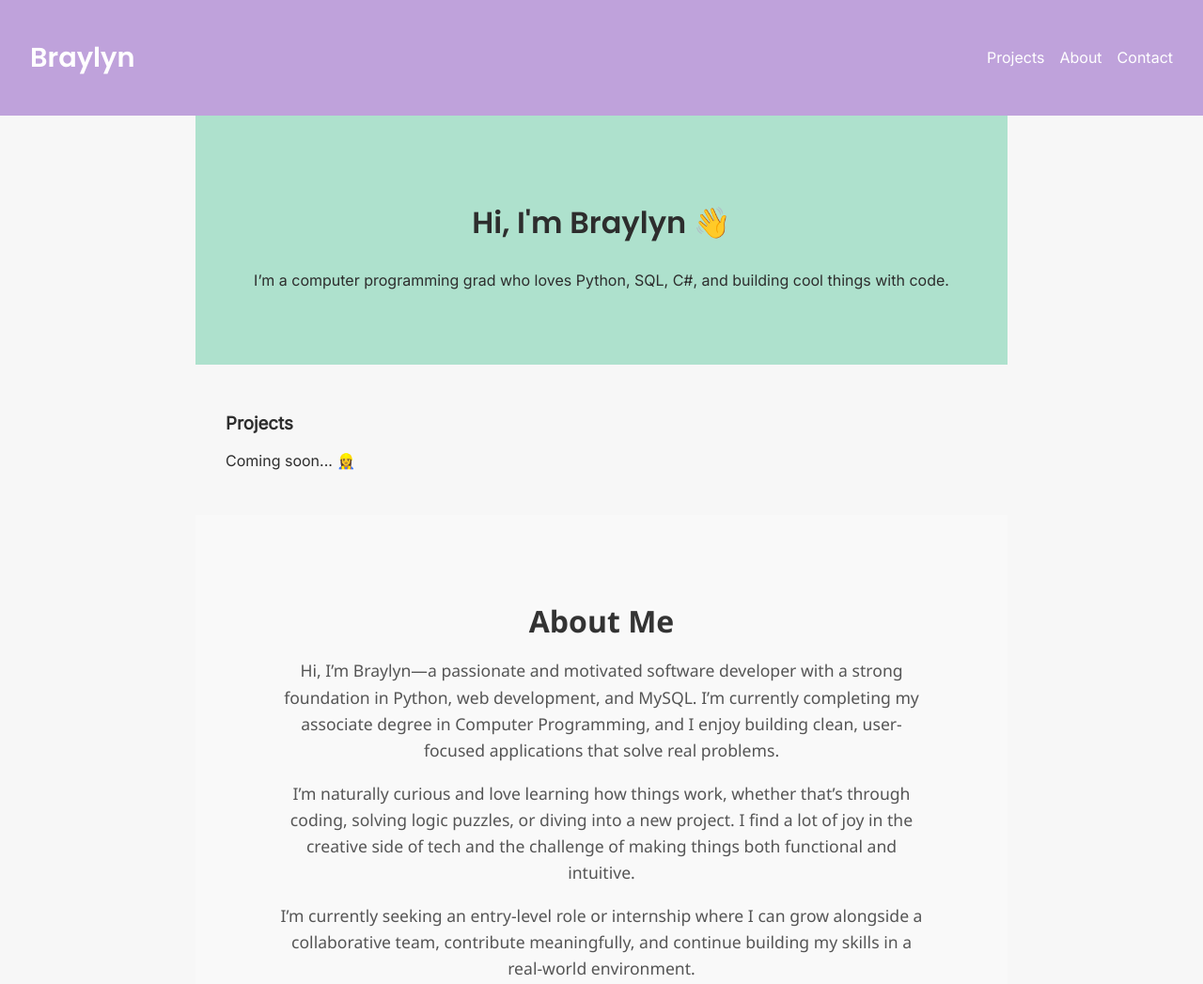
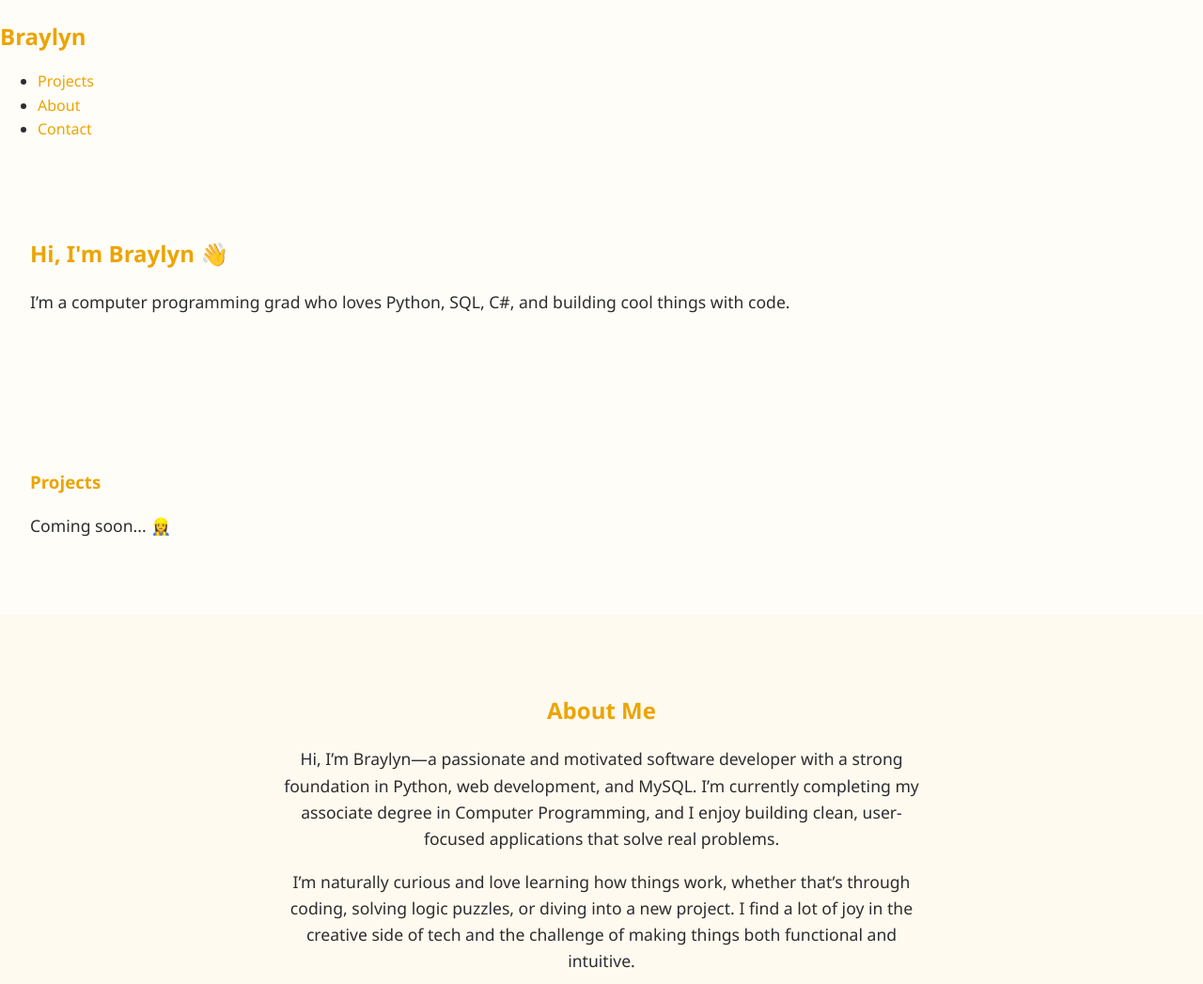
Before and after one commit to BraylynW3/braylynw.com, a plain HTML site: page index.html in a window 1280 px wide. Shown: the top 1047 px of the page at 94% size. Drawn offline with Linux system fonts and the light colour scheme.

Commit message:
Changed CSS colors

```diff
--- a/css/styles.css
+++ b/css/styles.css
@@ -1,67 +1,32 @@
+/* ---------- Base Styles ---------- */
 body {
-    font-family: 'Inter', sans-serif;
+  background-color: #FFFDF8;  /* Soft cream */
+  color: #2D2D2D;             /* Rich charcoal */
+  font-family: 'Segoe UI', sans-serif;
   margin: 0;
-    background: #F7F7F7;
-    color: #2D2D2D;
+  padding: 0;
+  line-height: 1.6;
 }
 
-  header {
-    background: #BFA2DB;
-    padding: 1rem 2rem;
+/* ---------- Section Styles ---------- */
+section {
+  padding: 4rem 2rem;
 }
 
-  nav {
-    display: flex;
-    justify-content: space-between;
-    align-items: center;
+h1, h2, h3 {
+  color: #ECA400;             /* Cozy golden yellow */
+  margin-bottom: 1rem;
 }
 
-  nav h1 {
-    font-family: 'Poppins', sans-serif;
-    color: white;
-    font-size: 1.8rem;
+p {
+  margin-bottom: 1rem;
+  font-size: 1.1rem;
 }
 
-  nav ul {
-    list-style: none;
-    display: flex;
-    gap: 1rem;
-  }
-
-  nav a {
-    color: white;
-    text-decoration: none;
-  }
-
-  .hero {
-    padding: 4rem 2rem;
+/* ---------- About Section ---------- */
+#about {
+  background-color: #FFFAF0;  /* Very subtle background tint */
   text-align: center;
-    background: #AEE1CD;
-  }
-
-  .hero h2 {
-    font-family: 'Poppins', sans-serif;
-    font-size: 2rem;
-  }
-
-  section {
-    padding: 2rem;
-    max-width: 800px;
-    margin: auto;
-  }
-
-  footer {
-    text-align: center;
-    padding: 2rem;
-    background: #BFA2DB;
-    color: white;
-  }
-
-  #about {
-    background-color: #f9f9f9;
-    padding: 4rem 2rem;
-    text-align: center;
-    font-family: 'Segoe UI', sans-serif;
 }
 
 .about-container {
@@ -69,15 +34,29 @@ body {
   margin: 0 auto;
 }
 
-  #about h2 {
-    font-size: 2rem;
-    margin-bottom: 1rem;
-    color: #333;
+/* ---------- Buttons ---------- */
+button, .btn {
+  background-color: #3C3C3C;  /* Deep gray */
+  color: white;
+  padding: 0.75rem 1.5rem;
+  border: none;
+  border-radius: 6px;
+  cursor: pointer;
+  transition: background-color 0.3s ease;
+  font-size: 1rem;
 }
 
-  #about p {
-    font-size: 1.1rem;
-    color: #555;
-    line-height: 1.6;
-    margin-bottom: 1rem;
+button:hover, .btn:hover {
+  background-color: #FFDD57;  /* Buttery yellow */
+  color: #2D2D2D;
 }
+
+/* ---------- Link Styling ---------- */
+a {
+  color: #ECA400;             /* Accent yellow */
+  text-decoration: none;
+}
+
+a:hover {
+  color: #F4A261;             /* Soft orange hover */
+}
```
Lines whose indentation alone changed are shown as unchanged.
